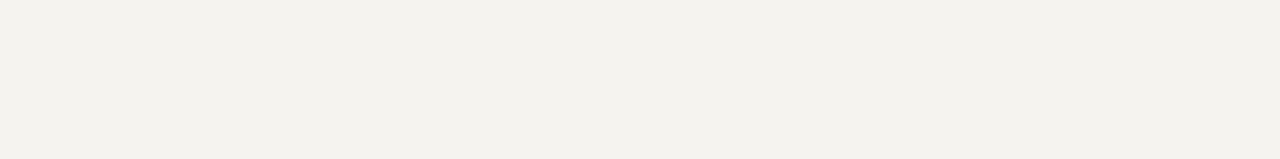
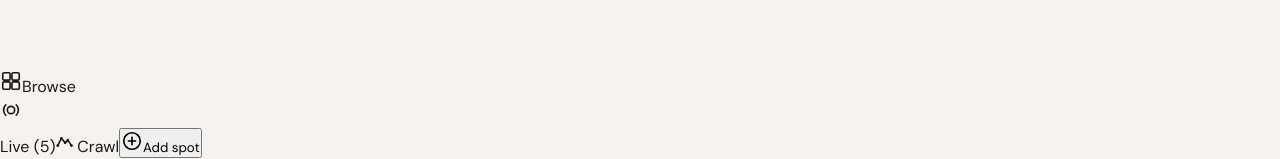
Before and after one commit to appyhour1/HappyHour, a React (Create React App) app: page /1/1 in a window 1280 px wide. Shown: the part 641-800 px from the top of the page. Built offline with nearby package versions, Linux system fonts and the light colour scheme; no server answers; the database is empty.

Commit message:
Add files via upload

```diff
--- a/src/AppShell.tsx
+++ b/src/AppShell.tsx
@@ -7,6 +7,7 @@ import React, { useState } from 'react'
 import { Link, useLocation, useNavigate } from 'react-router-dom'
 import { useAppContext } from './contexts/AppContext'
 import { NewVenueForm } from './components/ContributionForms'
+import { BottomNav } from './components/BottomNav'
 
 export default function AppShell({ children }: { children: React.ReactNode }) {
   const { city, favorites, dark, toggleDark } = useAppContext()
@@ -67,6 +68,7 @@ export default function AppShell({ children }: { children: React.ReactNode }) {
       <main className="shell-main">
         {children}
       </main>
+      <BottomNav />
     </div>
   )
 }
```
